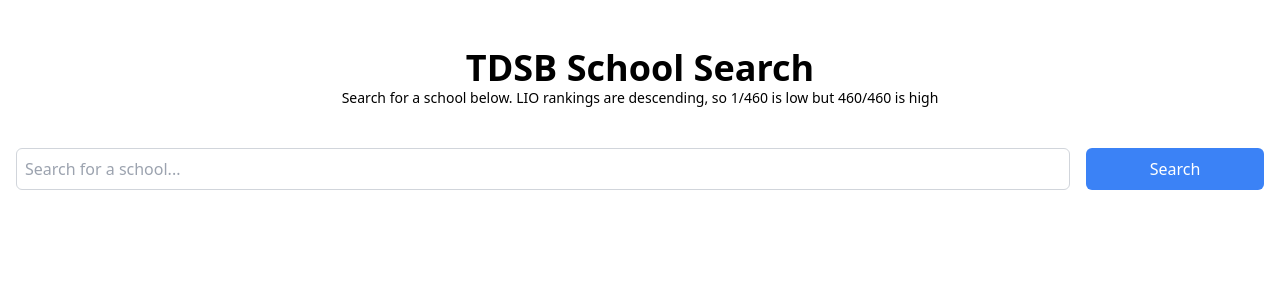
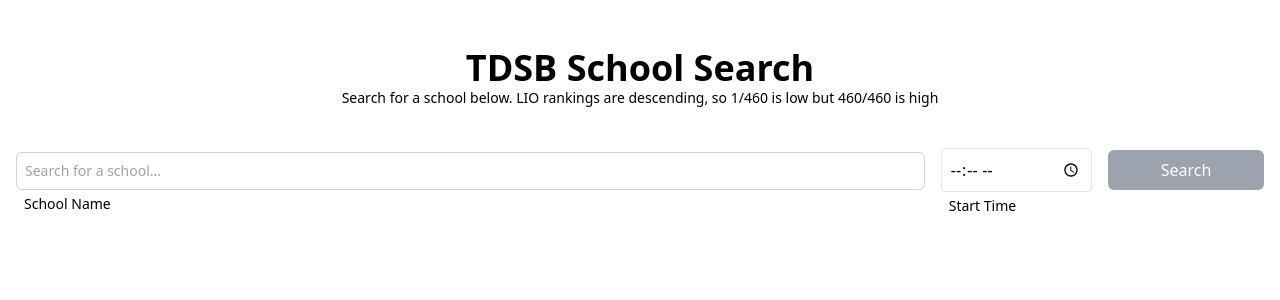
Before and after one commit to ataverascrespo/school-search, a React (Vite) app in the folder frontend/: page / in a window 1280 px wide. Shown: the top 300 px of the page. Built offline with nearby package versions, Linux system fonts and the light colour scheme; no server answers.

Commit message:
Adds functionality to set start time during dearch

```diff
--- a/frontend/src/SearchComponent.tsx
+++ b/frontend/src/SearchComponent.tsx
@@ -5,6 +5,7 @@
 
 const SearchComponent: React.FC = () => {
   const [query, setQuery] = useState<string>('');
+  const [time, setTime] = useState('');
   const [results, setResults] = useState<SchoolResult[]>([]);
   const [searched, setSearched] = useState<boolean>(false);
   const [isSearchLoading, setSearchLoading] = useState<boolean>(false);
@@ -19,26 +20,39 @@
     setSearched(true);
 
     try {
-      const response = await fetch(`${apiURL}/search?query=${query}`);
+      const response = await fetch(`${apiURL}/search?query=${query}&time=${time}`);
       const data: SchoolResult[] = await response.json();
-      setResults(data.reverse());
+      setResults(data);
       setSearchLoading(false)
     } catch (error) {
       console.error('Error fetching data:', error);
     }
   };
 
+  const isFormValid = () => {
+      return query.trim() !== '' && time.trim() !== '';
+  };
+
   return (
     <div className="container mx-auto p-4">
-      <form onSubmit={handleSearch} className="flex gap-4">
+      <form onSubmit={handleSearch} className="flex gap-4 items-baseline">
+        <div className="flex flex-col w-full">
           <input
             type="text"
             value={query}
             onChange={(e) => setQuery(e.target.value)}
             placeholder="Search for a school..."
-          className="border border-gray-300 p-2 rounded-md w-full"
+            className="border  border-gray-300 p-2 rounded-md w-full text-sm"
           />
-        <button type="submit" className="bg-blue-500 text-white p-2 w-1/3 md:w-1/6 rounded-md">
+          <label className='text-xs lg:text-sm px-2 mt-1' htmlFor="text">School Name</label>
+        </div>
+
+        <div className="flex flex-col w-1/3 lg:w-1/6">
+          <input type="time" min="6:00" max="16:00" value={time} onChange={(e) => setTime(e.target.value)} className="p-2 border rounded focus:outline-none focus:ring-2 focus:ring-blue-500"></input>
+          <label className='text-xs lg:text-sm px-2 mt-1' htmlFor="time">Start Time</label>
+        </div>
+
+        <button type="submit" className={` text-white p-2 w-1/3 md:w-1/6 rounded-md ${isFormValid() ? 'bg-blue-500 hover:bg-blue-600' : 'bg-gray-400 cursor-not-allowed'}`}>
           Search
         </button>
       </form>
--- a/frontend/src/SearchResults.tsx
+++ b/frontend/src/SearchResults.tsx
@@ -19,6 +19,11 @@
                     </h2>
                 </div>
 
+                <div className="flex flex-col gap-4">
+                    <div className="flex flex-col">
+                        <p>Estimated travel times for <span className="font-bold">{item.school_time}</span> start:</p>
+                        <p className="text-xs italic">Always verify travel times on your own!</p>
+                    </div>
                     <div className="flex flex-col gap-4 lg:flex-row lg:gap-12">
                         <div className="flex flex-row gap-2">
                                 <CarFront />
@@ -33,6 +38,7 @@
                         <div className="flex flex-row gap-2">
                                 <Footprints />
                                 <p><span className="font-bold">{item.walking_time}</span> walk</p>
+                        </div>
                     </div>
                 </div>
 
--- a/frontend/src/schoolResult.ts
+++ b/frontend/src/schoolResult.ts
@@ -2,6 +2,7 @@
     school_id: number
     school_name: string
     school_rank: number
+    school_time: string
     apple_maps_url: string
     google_maps_url: string
     driving_time: string
```
Also changed, not shown: 1 other file (tests, documents, lock files or other folders). Lines whose indentation alone changed are shown as unchanged.
